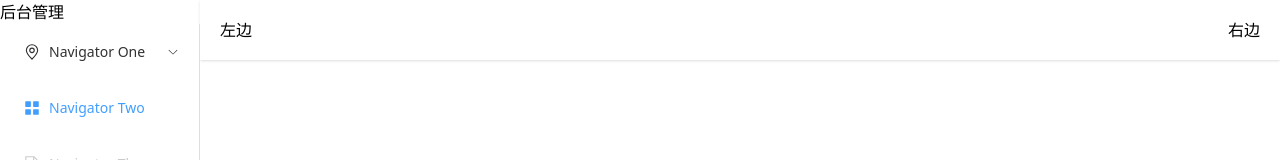
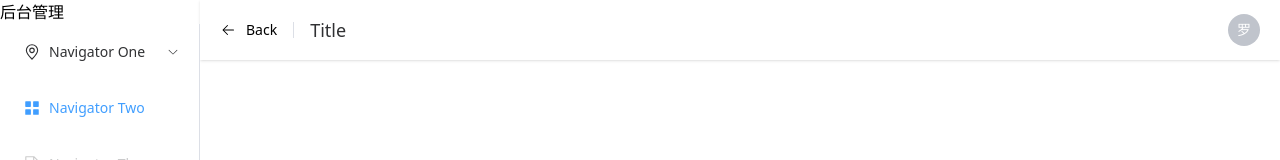
Before and after one commit to Luo-RongLi/admin-vue, a Vue app: page / in a window 1280 px wide. Shown: the top 160 px of the page. Built offline with nearby package versions, Linux system fonts and the light colour scheme; sample sign-in values are in the browser's storage.

Commit message:
feat(MainHeader): 头部布局最初化

```diff
--- /dev/null
+++ b/src/Layout/components/HeaderLeft.vue
@@ -0,0 +1,17 @@
+<script setup lang="ts">
+const goBack = () => {
+  console.log('go back')
+}
+</script>
+
+<template>
+  <el-page-header @back="goBack">
+    <template #content>
+      <span class="text-large font-600 mr-3"> Title </span>
+    </template>
+  </el-page-header>
+</template>
+
+<style scoped>
+
+</style>
--- /dev/null
+++ b/src/Layout/components/HeaderRight.vue
@@ -0,0 +1,22 @@
+<script setup lang="ts">
+const handleCommand = (command: string | number | object) => {
+  ElMessage(`click on item ${command}`)
+}
+</script>
+
+<template>
+  <el-dropdown placement="bottom-end">
+    <el-avatar class="cursor-pointer" :size="32">
+      罗
+    </el-avatar>
+    <template #dropdown>
+      <el-dropdown-menu @command="handleCommand">
+        <el-dropdown-item command="personalInformation">个人资料</el-dropdown-item>
+        <el-dropdown-item command="settings">设置</el-dropdown-item>
+        <el-dropdown-item command="logout">退出登录</el-dropdown-item>
+      </el-dropdown-menu>
+    </template>
+  </el-dropdown>
+</template>
+
+<style scoped></style>
--- a/src/Layout/components/MainHeader.vue
+++ b/src/Layout/components/MainHeader.vue
@@ -1,11 +1,15 @@
 <script setup lang="ts">
 
+import HeaderRight from '@/Layout/components/HeaderRight.vue'
+import HeaderLeft from '@/Layout/components/HeaderLeft.vue'
 </script>
 
 <template>
 <div class="flex items-center justify-between h-full">
-  <div>左边</div>
-  <div>右边</div>
+  <div><HeaderLeft /></div>
+  <div>
+    <HeaderRight />
+  </div>
 </div>
 </template>
 
```
